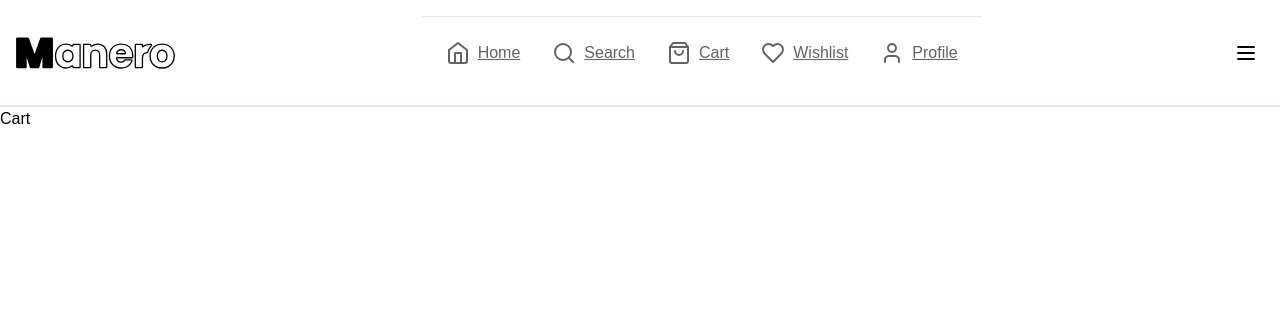
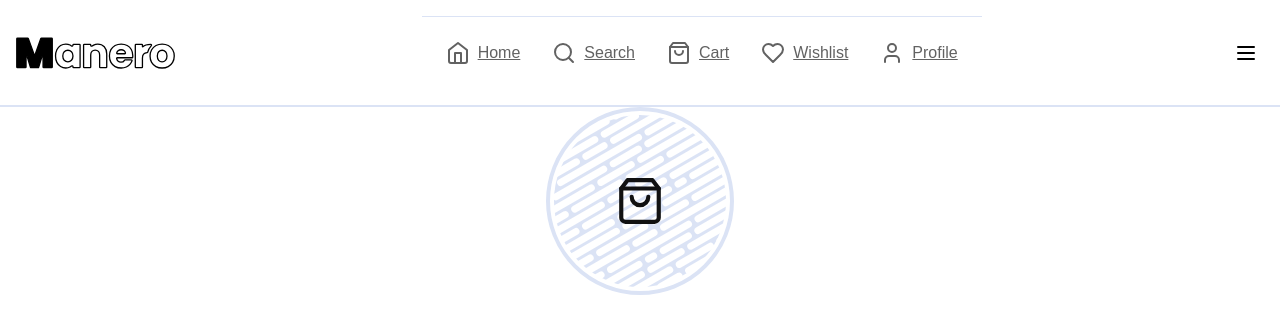
Before and after one commit to ViggoValfridsson/manero-grupp-2, a React (Vite) app in the folder manero-frontend/: page /cart in a window 1280 px wide. Shown: the top 334 px of the page. Built offline with nearby package versions, Linux system fonts and the light colour scheme.

Commit message:
Create PageIconCircle component

```diff
--- /dev/null
+++ b/manero-frontend/src/components/PageIconCircle.jsx
@@ -0,0 +1,21 @@
+/**
+ * @param {ReactNode} icon Icon to be displayed in circle
+ * @param {number} diameter The diameter of the circle
+ * @param {string} color The color of the icon and outer circle
+ */
+export default function PageIconCircle({ icon, diameter, color }) {
+  return (
+    <div className="page-icon-circle">
+      <div
+        style={{
+          "--diameter": `${diameter ? `${diameter}px` : ""}`,
+          "--color": color,
+          "--icon-color": color,
+        }}
+        className="circle"
+      >
+        {icon}
+      </div>
+    </div>
+  );
+}
--- a/manero-frontend/src/pages/Cart.jsx
+++ b/manero-frontend/src/pages/Cart.jsx
@@ -1,3 +1,10 @@
+import { ShoppingBag } from "lucide-react";
+import PageIconCircle from "../components/PageIconCircle";
+
 export default function Cart() {
-  return <div>Cart</div>;
+  return (
+    <div className="cart-page">
+      <PageIconCircle icon={<ShoppingBag />} />
+    </div>
+  );
 }
--- /dev/null
+++ b/manero-frontend/src/scss/components/_page-icon-circle.scss
@@ -0,0 +1,28 @@
+.page-icon-circle {
+  --outline-width: 4px;
+
+  padding: var(--outline-width);
+  .circle {
+    --diameter: 200px;
+    --icon-size: 50px;
+    --color: var(--color-blue);
+    --icon-color: var(--color-text);
+
+    background-image: url("/images/manero-icon-bg.svg");
+    margin-inline: auto;
+    background-repeat: no-repeat;
+    background-position: center;
+    width: min(var(--diameter), 180px);
+    height: min(var(--diameter), 180px);
+    display: grid;
+    place-items: center;
+    border-radius: 100px;
+    border: var(--outline-width) solid var(--color-bg);
+    outline: var(--outline-width) solid var(--color);
+    svg {
+      color: var(--icon-color);
+      width: var(--icon-size);
+      height: var(--icon-size);
+    }
+  }
+}
--- a/manero-frontend/src/scss/main.scss
+++ b/manero-frontend/src/scss/main.scss
@@ -10,7 +10,9 @@
 @use "components/layout";
 @use "components/nav";
 @use "components/contact-sidebar";
+@use "components/page-icon-circle";
 
 // Pages
 @use "pages/home";
 @use "pages/search";
+@use "pages/cart";
--- /dev/null
+++ b/manero-frontend/src/scss/pages/_cart.scss
@@ -0,0 +1,2 @@
+.cart-page {
+}
```
Also changed, not shown: manero-frontend/public/images/manero-icon-bg.svg (added).
